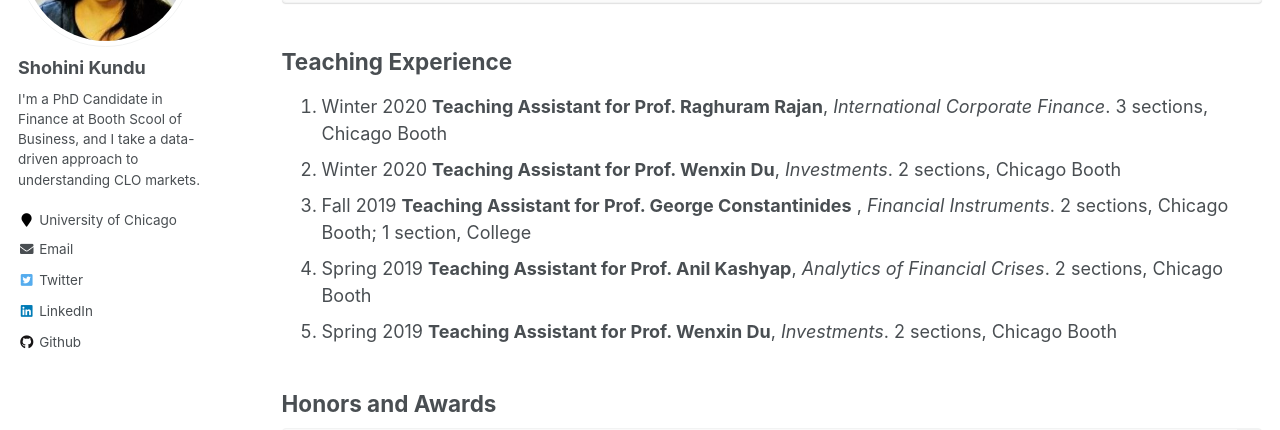
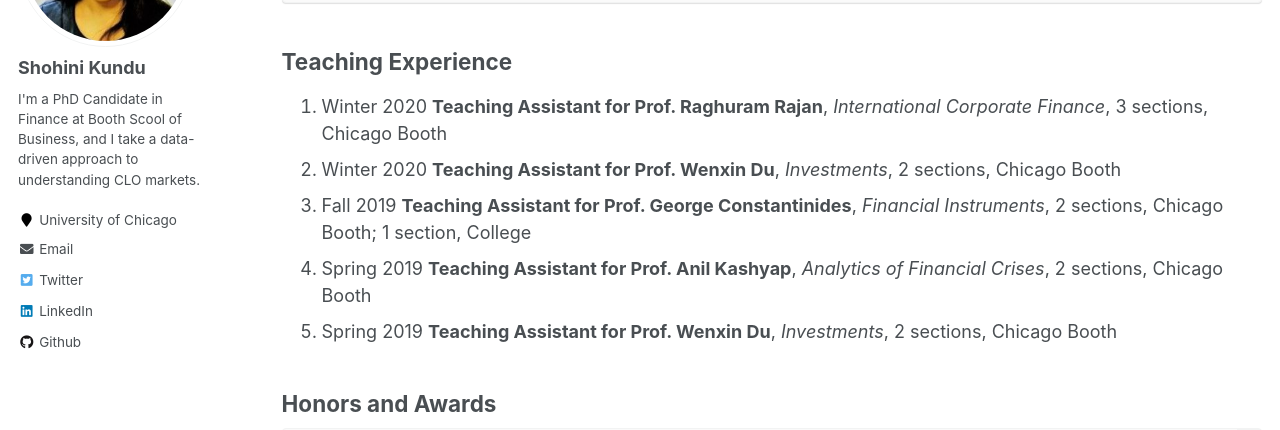
Before and after one commit to shohinikundu/shohinikundu.github.io, a Jekyll site: the page built from _pages/cv.md, in a window 1280 px wide and 900 px high, scrolled down 881 px. Shown: the part 164-594 px from the top of the window. Built offline with Jekyll 4.4.1, drawn with Linux system fonts in a browser that asks for light colours.

Commit message:
Update cv.md

````diff
--- a/_pages/cv.md
+++ b/_pages/cv.md
@@ -52,11 +52,11 @@
 ```
 ## Teaching Experience
 
-1. Winter 2020 **Teaching Assistant for Prof. Raghuram Rajan**, _International Corporate Finance_. 3 sections, Chicago Booth
-2. Winter 2020 **Teaching Assistant for Prof. Wenxin Du**, _Investments_. 2 sections, Chicago Booth
-3. Fall 2019 **Teaching Assistant for Prof. George Constantinides** , _Financial Instruments_. 2 sections, Chicago Booth; 1 section, College
-4. Spring 2019 **Teaching Assistant for Prof. Anil Kashyap**, _Analytics of Financial Crises_. 2 sections, Chicago Booth
-5. Spring 2019 **Teaching Assistant for Prof. Wenxin Du**, _Investments_. 2 sections, Chicago Booth
+1. Winter 2020 **Teaching Assistant for Prof. Raghuram Rajan**, _International Corporate Finance_, 3 sections, Chicago Booth
+2. Winter 2020 **Teaching Assistant for Prof. Wenxin Du**, _Investments_, 2 sections, Chicago Booth
+3. Fall 2019 **Teaching Assistant for Prof. George Constantinides**, _Financial Instruments_, 2 sections, Chicago Booth; 1 section, College
+4. Spring 2019 **Teaching Assistant for Prof. Anil Kashyap**, _Analytics of Financial Crises_, 2 sections, Chicago Booth
+5. Spring 2019 **Teaching Assistant for Prof. Wenxin Du**, _Investments_, 2 sections, Chicago Booth
 
 
 ## Honors and Awards
@@ -93,7 +93,9 @@
 ## Personal
 ### 2017- date
 ```
-Board of Directors, Telluride Association. Serve as a trustee for an educational non-profit organization with an endowment of > $50 million that offers educational opportunities and scholarships to high potential high school, undergraduate, and graduate students.
+Board of Directors, Telluride Association.
+Serve as a trustee for an educational non-profit organization with an endowment of > $50 million
+that offers educational opportunities and scholarships to high potential high school, undergraduate, and graduate students.
 ```
 ### 2013
 ```
@@ -101,4 +103,5 @@
 ```
 
 **Citizenship**: USA
+
 **Languages**: English, Bengali, Spanish, Hindi
````
